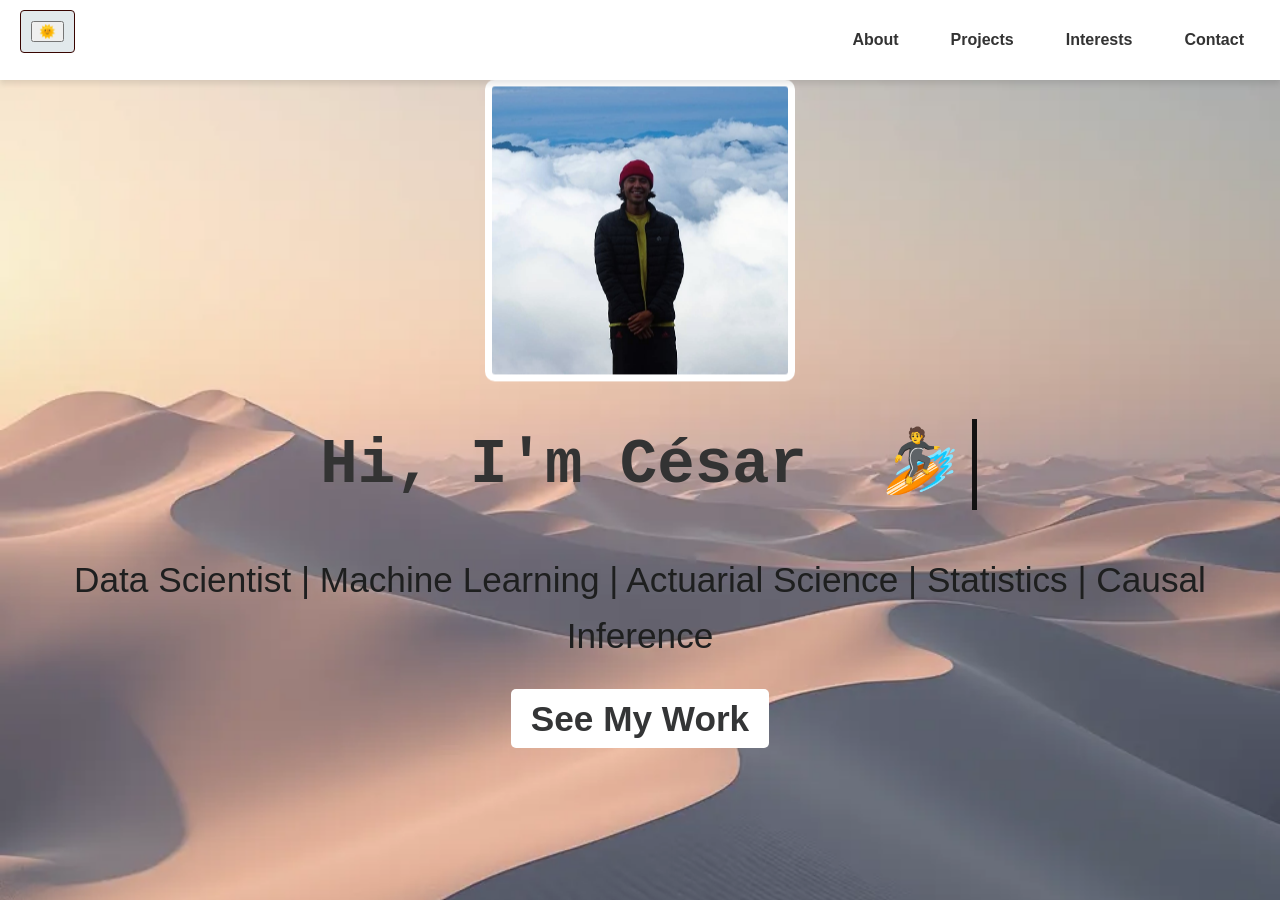
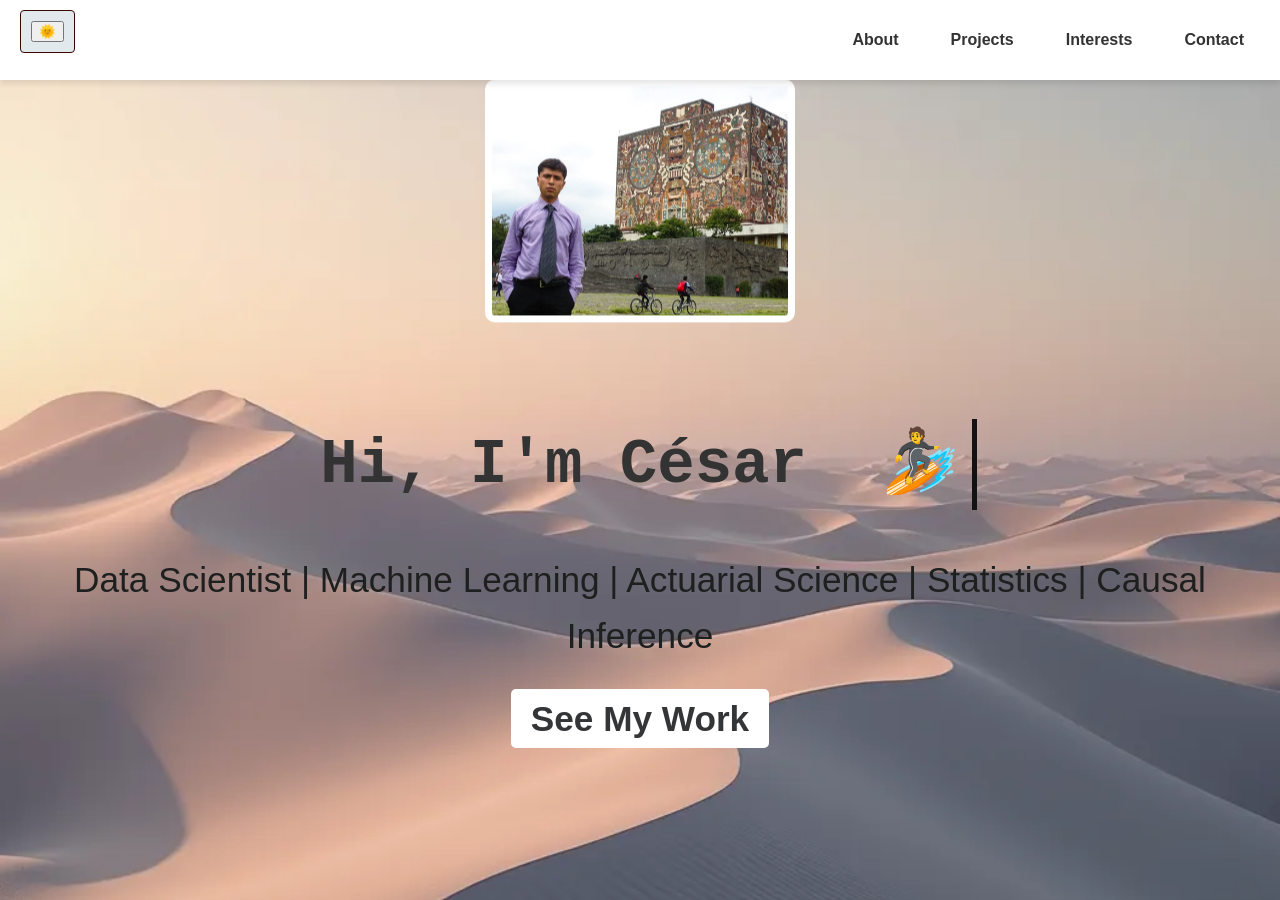
Before and after one commit to Cesarriosd/cesarios, a Jekyll site: the page built from README.md, in a window 1280 px wide and 900 px high. Built offline with Jekyll 4.4.1, drawn with Linux system fonts in a browser that asks for light colours; our own code applies the rules of GitHub Pages for plain Markdown files.

Commit message:
Add image

```diff
--- a/_layouts/default.html
+++ b/_layouts/default.html
@@ -480,7 +480,7 @@
 
     <!-- Hero Section with Animation -->
     <section class="hero">
-        <img src=".//res//cesar_2.jpg" alt="Moving GIF" class="moving-gif">
+        <img src=".//res//cesar.jpg" alt="Moving GIF" class="moving-gif">
          <div class="hero-content">
             <h1>Hi, I'm César &#160;&#127940; </h1>
         </div>
```
